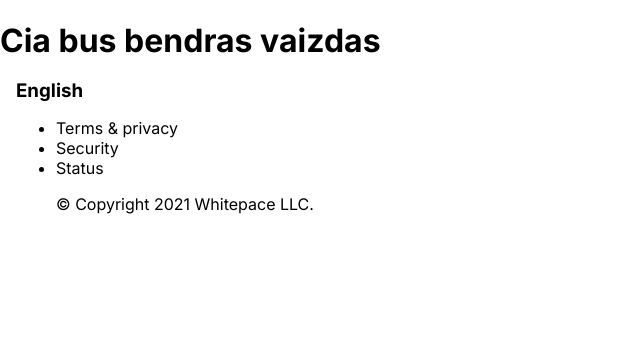
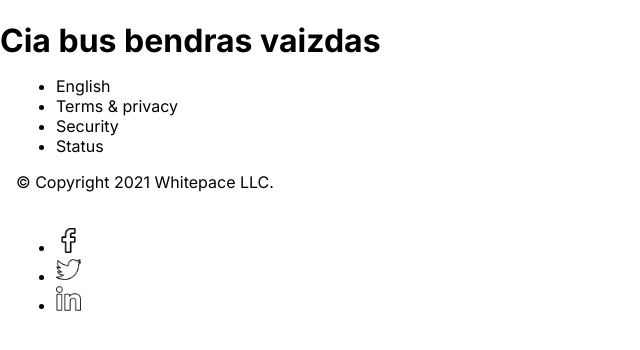
Before and after one commit to MariusCodeAcademy/Feu8_1_git_teamForlders, a plain HTML site: page _bendra/parts/footer/index.html in a window 1280 px wide. Shown: the whole page, without its empty margins (0-640 px from the left). Drawn offline with Linux system fonts and the light colour scheme; files whose address does not match are found by name.

Commit message:
html icons

```diff
--- a/_bendra/parts/footer/index.html
+++ b/_bendra/parts/footer/index.html
@@ -14,8 +14,10 @@
       <div class="container">
         <nav class="footerTop">
           <div class="#">
-            <h3 class="#">English</h3>
             <ul class="#">
+              <li>
+                <a href="#">English</a>
+              </li>
               <li>
                 <a href="#">Terms & privacy</a>
               </li>
@@ -23,13 +25,40 @@
                 <a href="#">Security</a>
               </li>
               <li><a href="#">Status</a></li>
-              <div class="footerW">
-                <p class="footerWtext">&copy Copyright 2021 Whitepace LLC.</p>
-              </div>
-              <br />
             </ul>
           </div>
         </nav>
+        <div class="footerW">
+          <p class="footerWtext">&copy Copyright 2021 Whitepace LLC.</p>
+        </div>
+        <br />
+        <div class="logos">
+          <ul>
+            <li>
+              <a href="#"
+                ><img
+                  src="./facebook.png"
+                  alt="Facebook"
+                  width="25"
+                  height="25"
+              /></a>
+            </li>
+            <li>
+              <a href="#"
+                ><img src="./twitter.png" alt="Twitter" width="25" height="25"
+              /></a>
+            </li>
+            <li>
+              <a href="#"
+                ><img
+                  src="./linkedin.png"
+                  alt="linkedin"
+                  width="25"
+                  height="25"
+              /></a>
+            </li>
+          </ul>
+        </div>
       </div>
     </footer>
   </body>
```
Also changed, not shown: _bendra/parts/footer/facebook.png (added), _bendra/parts/footer/linkedin.png (added), _bendra/parts/footer/twitter.png (added).
